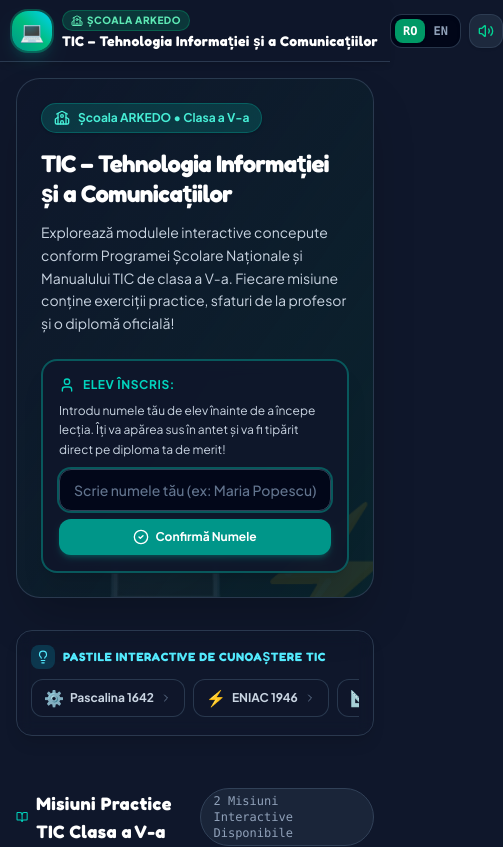
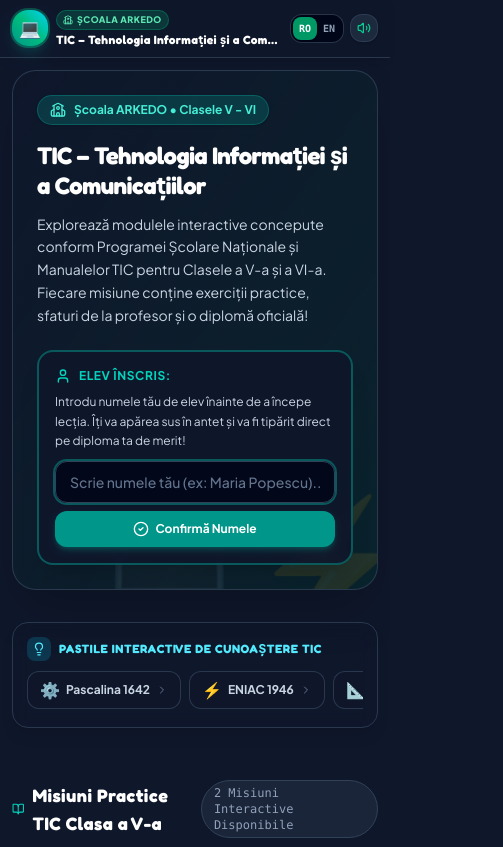
Before and after one commit to gigibardan/arkedoTIC, a React (Vite) app: page / in a window 390 px wide. Shown: the top 847 px of the page, 503 px wide, since content can reach past the window. Built offline with nearby package versions, Linux system fonts and the light colour scheme; no server answers.

Commit message:
feat: expand curriculum to grades 5-6 and update UI
- Update metadata and app descriptions to include 6th-grade curriculum support
- Optimize responsive layout for header, footer, and main container
- Enhance teacher portal with connection status indicators

```diff
--- a/index.html
+++ b/index.html
@@ -4,9 +4,9 @@
     <meta charset="UTF-8" />
     <meta name="viewport" content="width=device-width, initial-scale=1.0" />
     <title>ARKEDO: Misiunea Arborele Secret 🌳</title>
-    <meta name="description" content="Platformă educativă și interactivă de TIC pentru elevii de clasa a V-a: Arhitectura sistemelor de calcul (manual pag. 10-20) și Sistemul de operare & Organizarea fișierelor (manual pag. 22-30)." />
+    <meta name="description" content="Platformă educativă și interactivă de TIC pentru elevii de clasele a V-a și a VI-a: Arhitectura sistemelor de calcul și Sistemul de operare & Organizarea fișierelor." />
     <meta property="og:title" content="ARKEDO: Misiunea Arborele Secret 🌳" />
-    <meta property="og:description" content="Platformă educativă și interactivă de TIC pentru elevii de clasa a V-a: Arhitectura sistemelor de calcul (manual pag. 10-20) și Sistemul de operare & Organizarea fișierelor (manual pag. 22-30)." />
+    <meta property="og:description" content="Platformă educativă și interactivă de TIC pentru elevii de clasele a V-a și a VI-a: Arhitectura sistemelor de calcul și Sistemul de operare & Organizarea fișierelor." />
     <meta property="og:type" content="website" />
     <meta name="twitter:card" content="summary_large_image" />
     <link rel="preconnect" href="https://fonts.googleapis.com">
--- a/metadata.json
+++ b/metadata.json
@@ -1,6 +1,6 @@
 {
   "name": "ARKEDO: Misiunea Arborele Secret 🌳",
-  "description": "Platformă educativă și interactivă de TIC pentru elevii de clasa a V-a: Arhitectura sistemelor de calcul (manual pag. 10-20) și Sistemul de operare & Organizarea fișierelor (manual pag. 22-30).",
+  "description": "Platformă educativă și interactivă de TIC pentru elevii de clasele a V-a și a VI-a: Arhitectura sistemelor de calcul și Sistemul de operare & Organizarea fișierelor.",
   "requestFramePermissions": [],
   "majorCapabilities": ["MAJOR_CAPABILITY_SERVER_SIDE_GEMINI_API"]
 }
--- a/src/App.tsx
+++ b/src/App.tsx
@@ -300,7 +300,7 @@
       />
 
       {/* Main Container */}
-      <main className="flex-1 max-w-5xl w-full mx-auto p-4 sm:p-6 lg:p-8 flex flex-col gap-6">
+      <main className="flex-1 max-w-5xl w-full mx-auto p-3 sm:p-6 lg:p-8 flex flex-col gap-5 sm:gap-6">
         {view === 'teacher' ? (
           <TeacherPortal onBackToHome={() => navigateToView('catalog')} />
         ) : view === 'catalog' ? (
@@ -429,10 +429,18 @@
       )}
 
       {/* Footer */}
-      <footer className="border-t border-slate-800/80 py-4 px-4 text-center text-xs text-slate-500 bg-slate-950/40 mt-auto">
-        <p className="max-w-xl mx-auto leading-relaxed">
-          {t.footerText}
-        </p>
+      <footer className="border-t border-slate-800/80 py-4 px-4 bg-slate-950/60 mt-auto">
+        <div className="max-w-4xl mx-auto flex flex-col sm:flex-row items-center justify-between gap-3 text-xs">
+          <p className="text-slate-400 text-center sm:text-left leading-relaxed">
+            {t.footerText}
+          </p>
+          <div className="flex items-center gap-2 shrink-0">
+            <span className="inline-flex items-center gap-1.5 px-3 py-1 rounded-full bg-slate-900 border border-teal-500/30 text-teal-300 font-mono font-bold text-[11px] shadow-sm">
+              <span className="w-2 h-2 rounded-full bg-teal-400 animate-pulse"></span>
+              {t.poweredBy}
+            </span>
+          </div>
+        </div>
       </footer>
     </div>
   );
--- a/src/components/CoursesCatalog.tsx
+++ b/src/components/CoursesCatalog.tsx
@@ -119,7 +119,7 @@
           </h1>
 
           <p className="text-slate-300 text-sm sm:text-base leading-relaxed max-w-2xl mb-6">
-            Explorează modulele interactive concepute conform Programei Școlare Naționale și Manualului TIC de clasa a V-a. Fiecare misiune conține exerciții practice, sfaturi de la profesor și o diplomă oficială!
+            Explorează modulele interactive concepute conform Programei Școlare Naționale și Manualelor TIC pentru Clasele a V-a și a VI-a. Fiecare misiune conține exerciții practice, sfaturi de la profesor și o diplomă oficială!
           </p>
 
           {/* Student Profile Registration Card */}
--- a/src/components/Header.tsx
+++ b/src/components/Header.tsx
@@ -51,37 +51,38 @@
 
   return (
     <header className="bg-slate-900/90 backdrop-blur border-b border-slate-700/80 sticky top-0 z-40 px-3 sm:px-4 py-2.5 sm:py-3 shadow-md">
-      <div className="max-w-5xl mx-auto flex items-center justify-between gap-3 sm:gap-4">
-        {/* Left Side: Back button or Logo */}
-        <div className="flex items-center gap-2.5 sm:gap-3">
+      <div className="max-w-5xl mx-auto flex items-center justify-between gap-2 sm:gap-4">
+        {/* Left Side: Back button or Logo + Title */}
+        <div className="flex items-center gap-2 sm:gap-3 min-w-0 flex-1">
           {currentView !== 'catalog' ? (
             <button
               onClick={() => {
                 sounds.playClick();
                 onNavigateToCatalog();
               }}
-              className="px-3 py-1.5 rounded-xl bg-slate-800 hover:bg-slate-750 text-slate-200 hover:text-white border border-slate-700 text-xs sm:text-sm font-bold transition flex items-center gap-1.5 shadow-sm cursor-pointer active:scale-95 shrink-0"
+              className="px-2.5 sm:px-3 py-1.5 rounded-xl bg-slate-800 hover:bg-slate-750 text-slate-200 hover:text-white border border-slate-700 text-xs sm:text-sm font-bold transition flex items-center gap-1.5 shadow-sm cursor-pointer active:scale-95 shrink-0"
               title={t.backToCourses}
             >
               <ArrowLeft className="w-4 h-4 text-emerald-400" />
-              <span className="hidden xs:inline">{t.backToCourses}</span>
+              <span className="hidden sm:inline">{t.backToCourses}</span>
+              <span className="inline sm:hidden text-[11px]">Cursuri</span>
             </button>
           ) : (
-            <div className="w-10 h-10 sm:w-11 sm:h-11 rounded-2xl bg-gradient-to-tr from-teal-600 via-emerald-500 to-cyan-400 flex items-center justify-center text-xl sm:text-2xl shadow-lg shadow-teal-500/20 ring-2 ring-emerald-400/30 shrink-0">
+            <div className="w-9 h-9 sm:w-11 sm:h-11 rounded-2xl bg-gradient-to-tr from-teal-600 via-emerald-500 to-cyan-400 flex items-center justify-center text-lg sm:text-2xl shadow-lg shadow-teal-500/20 ring-2 ring-emerald-400/30 shrink-0">
               💻
             </div>
           )}
 
-          <div>
-            <div className="flex items-center gap-1.5 sm:gap-2">
-              <span className="inline-flex items-center gap-1 text-[10px] sm:text-[11px] font-extrabold px-2 py-0.5 rounded-full bg-emerald-500/20 text-emerald-300 border border-emerald-500/30 uppercase tracking-wider">
-                <School className="w-3 h-3" /> {t.schoolName}
+          <div className="min-w-0 flex-1">
+            <div className="flex items-center gap-1.5 flex-wrap">
+              <span className="inline-flex items-center gap-1 text-[9px] sm:text-[11px] font-extrabold px-1.5 sm:px-2 py-0.5 rounded-full bg-emerald-500/20 text-emerald-300 border border-emerald-500/30 uppercase tracking-wider shrink-0">
+                <School className="w-2.5 h-2.5 sm:w-3 sm:h-3" /> {t.schoolName}
               </span>
-              <span className="text-[11px] sm:text-xs text-slate-400 font-semibold hidden sm:inline">
+              <span className="text-[10px] sm:text-xs text-slate-400 font-semibold hidden md:inline truncate">
                 {t.subjectGrade}
               </span>
             </div>
-            <h1 className="text-sm sm:text-lg font-black text-white tracking-wide font-heading truncate">
+            <h1 className="text-xs sm:text-base md:text-lg font-black text-white tracking-wide font-heading truncate leading-tight mt-0.5">
               {currentView === 'lesson'
                 ? getLessonTitle()
                 : currentView === 'teacher'
@@ -92,17 +93,17 @@
         </div>
 
         {/* Right Side: Student Name, Timer, Score, Language & Audio */}
-        <div className="flex items-center gap-2 sm:gap-2.5">
+        <div className="flex items-center gap-1.5 sm:gap-2.5 shrink-0">
           {/* Student Greeting Chip (if name is set) */}
           {studentName && (
             <div
               onClick={onEditStudentName}
-              className="hidden md:flex items-center gap-1.5 bg-slate-800/90 hover:bg-slate-800 px-3 py-1.5 rounded-xl border border-slate-700/80 text-xs font-semibold text-slate-200 shadow-inner cursor-pointer transition"
+              className="hidden lg:flex items-center gap-1.5 bg-slate-800/90 hover:bg-slate-800 px-3 py-1.5 rounded-xl border border-slate-700/80 text-xs font-semibold text-slate-200 shadow-inner cursor-pointer transition"
               title={t.changeName}
             >
               <User className="w-3.5 h-3.5 text-emerald-400" />
               <span className="text-slate-400">{t.helloStudent},</span>
-              <span className="font-bold text-emerald-300 max-w-[120px] truncate">
+              <span className="font-bold text-emerald-300 max-w-[100px] truncate">
                 {studentName}
               </span>
             </div>
@@ -111,19 +112,19 @@
           {/* Test Timer (in lesson view) */}
           {currentView === 'lesson' && (
             <div
-              className="bg-slate-950/90 px-2.5 py-1.5 rounded-xl border border-cyan-500/30 flex items-center gap-1.5 text-xs font-mono text-cyan-300 shadow-inner"
+              className="hidden xs:flex bg-slate-950/90 px-2 sm:px-2.5 py-1.5 rounded-xl border border-cyan-500/30 items-center gap-1 sm:gap-1.5 text-[11px] sm:text-xs font-mono text-cyan-300 shadow-inner"
               title={t.timerLabel}
             >
-              <Clock className="w-3.5 h-3.5 text-cyan-400 animate-spin-slow" />
+              <Clock className="w-3 h-3 sm:w-3.5 sm:h-3.5 text-cyan-400 animate-spin-slow" />
               <span className="font-bold">{formatTime(elapsedSeconds)}</span>
             </div>
           )}
 
           {/* Language Switcher: Explicitly "RO" and "EN" */}
-          <div className="flex items-center bg-slate-950/95 p-1 rounded-xl border border-slate-700/80 shadow-inner">
+          <div className="flex items-center bg-slate-950/95 p-0.5 sm:p-1 rounded-xl border border-slate-700/80 shadow-inner">
             <button
               onClick={() => handleLanguageChange('ro')}
-              className={`px-2 py-1 rounded-lg text-xs font-extrabold font-mono transition cursor-pointer ${
+              className={`px-1.5 sm:px-2 py-1 rounded-lg text-[10px] sm:text-xs font-extrabold font-mono transition cursor-pointer ${
                 lang === 'ro'
                   ? 'bg-emerald-600 text-white shadow-sm'
                   : 'text-slate-400 hover:text-slate-200'
@@ -134,7 +135,7 @@
             </button>
             <button
               onClick={() => handleLanguageChange('en')}
-              className={`px-2 py-1 rounded-lg text-xs font-extrabold font-mono transition cursor-pointer ${
+              className={`px-1.5 sm:px-2 py-1 rounded-lg text-[10px] sm:text-xs font-extrabold font-mono transition cursor-pointer ${
                 lang === 'en'
                   ? 'bg-emerald-600 text-white shadow-sm'
                   : 'text-slate-400 hover:text-slate-200'
@@ -147,13 +148,13 @@
 
           {/* Score Pill (in lesson view) */}
           {currentView === 'lesson' && (
-            <div className="bg-slate-950/90 px-2.5 sm:px-3 py-1.5 rounded-xl border border-slate-700/80 flex items-center gap-1.5 shadow-inner">
-              <Star className="w-4 h-4 text-amber-400 fill-amber-400 drop-shadow" />
-              <div className="flex items-baseline gap-1">
-                <span className="font-black text-amber-300 text-sm sm:text-base font-heading">
+            <div className="bg-slate-950/90 px-2 sm:px-2.5 py-1.5 rounded-xl border border-slate-700/80 flex items-center gap-1 sm:gap-1.5 shadow-inner">
+              <Star className="w-3.5 h-3.5 text-amber-400 fill-amber-400 drop-shadow" />
+              <div className="flex items-baseline gap-0.5 sm:gap-1">
+                <span className="font-black text-amber-300 text-xs sm:text-base font-heading">
                   {score}
                 </span>
-                <span className="text-slate-500 text-[10px] hidden xs:inline">/{maxScore}</span>
+                <span className="text-slate-500 text-[10px] hidden sm:inline">/{maxScore}</span>
               </div>
             </div>
           )}
@@ -161,14 +162,14 @@
           {/* Sound Toggle */}
           <button
             onClick={onToggleSound}
-            className="p-2 sm:p-2.5 rounded-xl bg-slate-800 hover:bg-slate-700 text-slate-200 hover:text-white transition border border-slate-700/80 shadow-sm cursor-pointer"
+            className="p-1.5 sm:p-2.5 rounded-xl bg-slate-800 hover:bg-slate-700 text-slate-200 hover:text-white transition border border-slate-700/80 shadow-sm cursor-pointer"
             title={soundEnabled ? t.soundOn : t.soundOff}
             aria-label={t.soundLabel}
           >
             {soundEnabled ? (
-              <Volume2 className="w-4 h-4 text-emerald-400" />
+              <Volume2 className="w-3.5 h-3.5 sm:w-4 sm:h-4 text-emerald-400" />
             ) : (
-              <VolumeX className="w-4 h-4 text-slate-400" />
+              <VolumeX className="w-3.5 h-3.5 sm:w-4 sm:h-4 text-slate-400" />
             )}
           </button>
         </div>
--- a/src/i18n/translations.ts
+++ b/src/i18n/translations.ts
@@ -4,7 +4,7 @@
   ro: {
     // Header & Navigation
     schoolName: 'Școala ARKEDO',
-    subjectGrade: 'Informatică • Clasa a V-a',
+    subjectGrade: 'Informatică • Clasele V - VI',
     appTitle: 'Misiunea Arborele Secret',
     pts: 'pct',
     soundOn: 'Oprește sunetul',
@@ -16,11 +16,12 @@
     changeName: 'Schimbă numele',
     timerLabel: 'Timp test',
     timerBottomPrefix: '⏱️ Cronometru test:',
-    footerText: 'Mini-joc educațional creat pentru elevii de clasa a V-a de la Școala ARKEDO 🌳 • Managementul Fișierelor și Folderelor (Manual pag. 27-30)',
+    footerText: 'Informația este bazată pe manualul de clasa a V-a și a VI-a de TIC.',
+    poweredBy: 'Powered by Gigi',
 
     // Courses Catalog / Home Page
     catalogTitle: 'TIC – Tehnologia Informației și a Comunicațiilor',
-    catalogBadge: 'Școala ARKEDO • Clasa a V-a',
+    catalogBadge: 'Școala ARKEDO • Clasele V - VI',
     catalogSub: 'Platformă educațională digitală cu module practice și teste interactive aliniate la programa școlară.',
     studentPromptTitle: '👋 Bun venit în laboratorul digital TIC!',
     studentPromptSub: 'Introdu numele tău de elev înainte de a începe lecția. Îți va apărea sus în antet și va fi tipărit direct pe diploma ta de merit!',
@@ -34,7 +35,7 @@
     lesson1CardTitle: 'Misiunea Arborele Secret 🌳',
     lesson1CardSub: 'Managementul Fișierelor și Folderelor',
     lesson1CardDesc: 'Învață structura arborescentă din File Explorer, selecția cu Ctrl+A, căutarea fișierelor, mutarea cu Ctrl+X / Ctrl+V, copierea cu Ctrl+C, redenumirea rapidă F2 și salvarea din Coșul de Reciclare.',
-    lesson1Grade: 'Clasa a V-a • Manual pag. 27-30',
+    lesson1Grade: 'Clasele V - VI • Manual pag. 27-30',
     lesson1Duration: '~15-20 min',
     lesson1Points: '100 Puncte',
     lesson1BtnStart: 'Începe Misiunea ▶',
@@ -382,7 +383,7 @@
   en: {
     // Header & Navigation
     schoolName: 'ARKEDO School',
-    subjectGrade: 'Computer Science • 5th Grade',
+    subjectGrade: 'Computer Science • Grades 5 - 6',
     appTitle: 'Secret Tree Mission',
     pts: 'pts',
     soundOn: 'Mute sound',
@@ -394,11 +395,12 @@
     changeName: 'Change name',
     timerLabel: 'Test Time',
     timerBottomPrefix: '⏱️ Test stopwatch:',
-    footerText: 'Educational mini-game created for 5th grade students at ARKEDO School 🌳 • File and Folder Management (Textbook pp. 27-30)',
+    footerText: 'Information is based on the 5th and 6th grade ICT textbooks.',
+    poweredBy: 'Powered by Gigi',
 
     // Courses Catalog / Home Page
     catalogTitle: 'ICT – Information & Communications Technology',
-    catalogBadge: 'ARKEDO School • 5th Grade',
+    catalogBadge: 'ARKEDO School • Grades 5 - 6',
     catalogSub: 'Interactive digital platform with practical challenges aligned with the computer science curriculum.',
     studentPromptTitle: '👋 Welcome to the ICT digital lab!',
     studentPromptSub: 'Enter your student name before starting the lesson. It will greet you in the header and be printed on your official Certificate of Merit!',
@@ -412,7 +414,7 @@
     lesson1CardTitle: 'Secret Tree Mission 🌳',
     lesson1CardSub: 'File & Folder Management',
     lesson1CardDesc: 'Master hierarchical folder structures in File Explorer, multi-selection with Ctrl+A, search, moving with Ctrl+X / Ctrl+V, copying with Ctrl+C, fast renaming with F2, and Recycle Bin recovery.',
-    lesson1Grade: '5th Grade • Textbook pp. 27-30',
+    lesson1Grade: 'Grades 5 - 6 • Textbook pp. 27-30',
     lesson1Duration: '~15-20 min',
     lesson1Points: '100 Points',
     lesson1BtnStart: 'Start Mission ▶',
```
Also changed, not shown: src/components/TeacherPortal.tsx (+15 -3 lines), src/vite-env.d.ts (added, +15 -0 lines).
